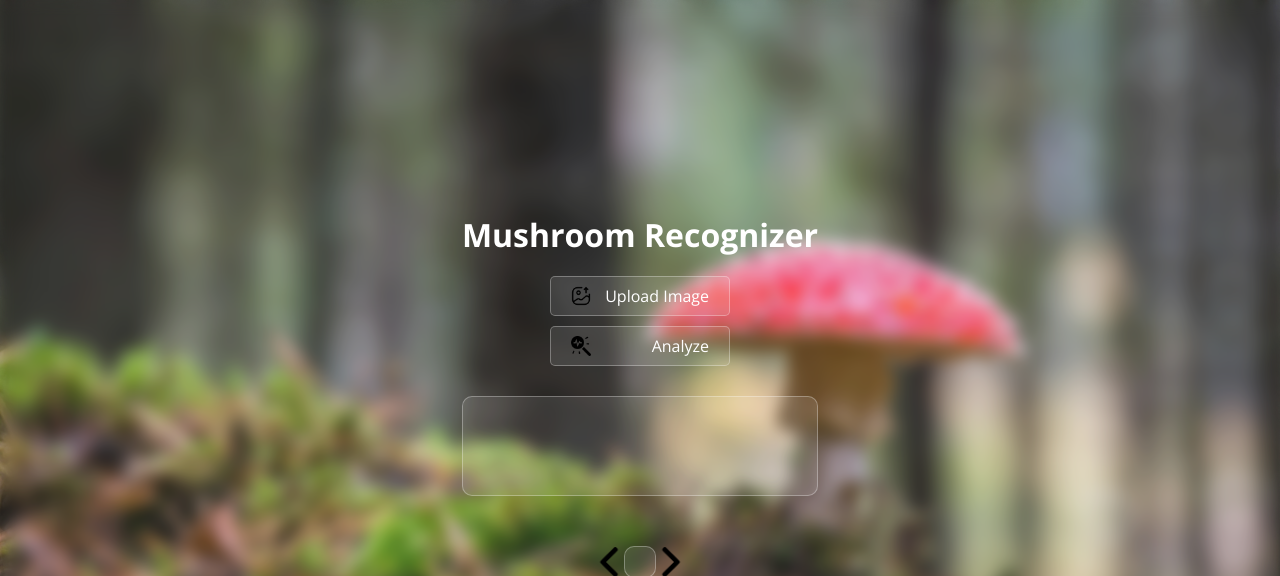
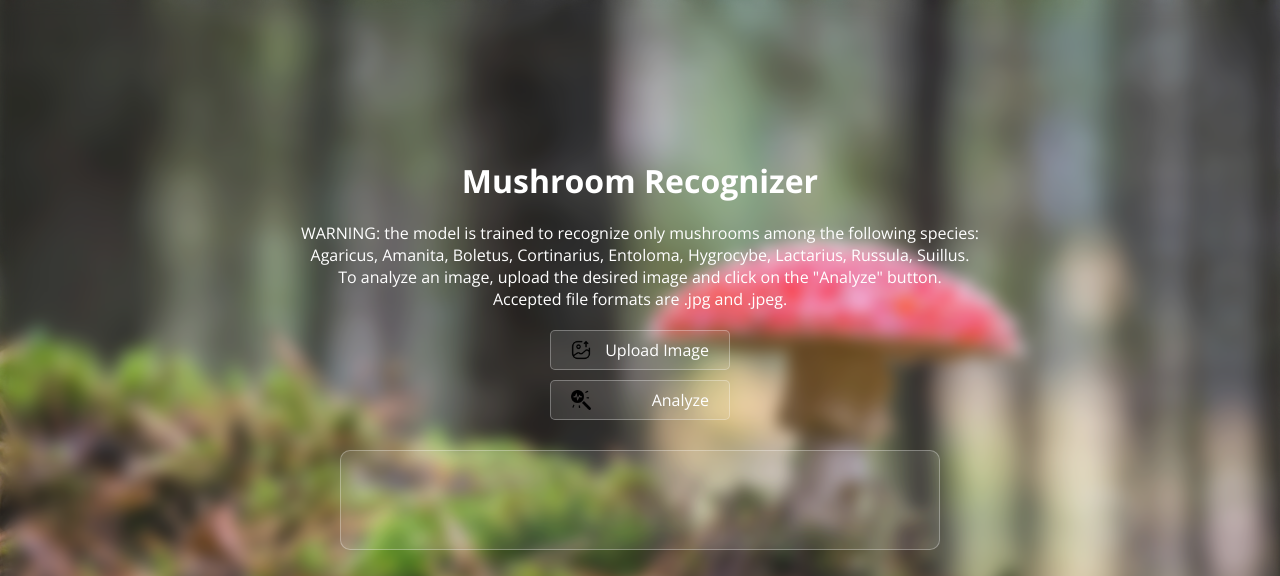
Before and after one commit to AndreaZanasi/MushroomRecognizer, a Flask app: page /recognizer in a window 1280 px wide. Shown: the top 576 px of the page. Run offline with Flask 3, Linux system fonts and the light colour scheme; the visitor is signed in with stand-in values (Sample User, id 1).

Commit message:
Refactor CSS and JavaScript files for image upload functionality

```diff
--- a/static/recognizer.css
+++ b/static/recognizer.css
@@ -30,6 +30,12 @@
   -webkit-backdrop-filter: blur(8px);
   background: rgba(255, 255, 255, 0.1);
   z-index: -1;
+}
+
+.warning-text {
+  color: rgba(255, 255, 255);
+  font-size: 16px;
+  text-align: center;
 }
 
 #result {
--- /dev/null
+++ b/static/recognizer.js
@@ -0,0 +1,78 @@
+const imageUpload = document.getElementById('image-upload');
+const selectedImage = document.getElementById('selected-image-name');
+const resultDiv = document.getElementById('result');
+const loader = document.getElementById('loader');
+const predictionText = document.getElementById('prediction-text');
+const imageContainer = document.getElementById('image-gallery');
+const fileNameElement = document.getElementById('file-name');
+const filePredictionElement = document.getElementById('file-prediction');
+const fileConfidenceElement = document.getElementById('file-confidence');
+let images = [];
+let currentIndex = 0;
+
+imageUpload.addEventListener('change', function() {
+    const fileName = this.files.length > 0 ? this.files[0].name : 'No file selected';
+    selectedImage.innerText = fileName;
+});
+
+document.getElementById('upload-form').onsubmit = async function(event) {
+    event.preventDefault();
+    loader.style.display = 'block';
+    predictionText.innerHTML = '';
+    const formData = new FormData(this);
+    const response = await fetch('/recognizer', {
+        method: 'POST',
+        body: formData
+    });
+    const result = await response.json();
+    const predictions = result.predictions;
+    const confidences = result.confidences;
+    predictionText.innerHTML = `<p>${predictions}: ${confidences}%</p>`;
+    loader.style.display = 'none';
+};
+
+/**
+ * Fetches previously analyzed images from the server.
+ */
+async function fetchImages() {
+        try {
+                const response = await fetch('/get_analyzed_images');
+                const data = await response.json();
+                console.log(data)
+                images = data.images || [];
+                if (images.length > 0) {
+                        displayImage(0);
+                } else {
+                        console.log('No previously analyzed images found.');
+                }
+        } catch (error) {
+                console.error('Error fetching previously analyzed images:', error);
+        }
+}
+
+/**
+ * Displays the image at the specified index along with its prediction and confidence.
+ * @param {number} index - The index of the image to display.
+ */
+function displayImage(index) {
+        if (images.length > 0) {
+                const image = images[index];
+                imageContainer.innerHTML = `<img src="/uploads/${image.filename}" alt="${image.filename}" class="gallery-image">`;
+                fileNameElement.innerText = `File Name: ${image.filename}`;
+                filePredictionElement.innerText = `Prediction: ${image.prediction}`;
+                fileConfidenceElement.innerText = `Confidence: ${image.confidence}`;
+        }
+}
+
+/**
+ * Scrolls through the images in the specified direction.
+ * @param {number} direction - The direction to scroll (1 for next, -1 for previous).
+ */
+function scrollImages(direction) {
+        if (images.length > 0) {
+                currentIndex = (currentIndex + direction + images.length) % images.length;
+                displayImage(currentIndex);
+        }
+}
+
+fetchImages();
--- a/templates/recognizer.html
+++ b/templates/recognizer.html
@@ -12,6 +12,18 @@
       <h1>Mushroom Recognizer</h1>
     </header>
     <main>
+      <p class="warning-text">
+        WARNING: the model is trained to recognize only mushrooms among the following species:
+      </p>
+      <p class="warning-text">
+        Agaricus, Amanita, Boletus, Cortinarius, Entoloma, Hygrocybe, Lactarius, Russula, Suillus.
+      </p>
+      <p class="warning-text">
+        To analyze an image, upload the desired image and click on the "Analyze" button.
+      </p>
+      <p class="warning-text">
+        Accepted file formats are .jpg and .jpeg.
+      </p>
       <section class="upload-section">
         <form id="upload-form" action="/recognizer" method="post" enctype="multipart/form-data">
           <label for="image-upload" class="upload-button">
@@ -42,74 +54,6 @@
       </section>
     </main>
   </div>
-  <script>
-    const imageUpload = document.getElementById('image-upload');
-    const selectedImage = document.getElementById('selected-image-name');
-    const resultDiv = document.getElementById('result');
-    const loader = document.getElementById('loader');
-    const predictionText = document.getElementById('prediction-text');
-    const imageContainer = document.getElementById('image-gallery');
-    const fileNameElement = document.getElementById('file-name');
-    const filePredictionElement = document.getElementById('file-prediction');
-    const fileConfidenceElement = document.getElementById('file-confidence');
-    let images = [];
-    let currentIndex = 0;
-
-    imageUpload.addEventListener('change', function() {
-      const fileName = this.files.length > 0 ? this.files[0].name : 'No file selected';
-      selectedImage.innerText = fileName;
-    });
-
-    document.getElementById('upload-form').onsubmit = async function(event) {
-      event.preventDefault();
-      loader.style.display = 'block';
-      predictionText.innerHTML = '';
-      const formData = new FormData(this);
-      const response = await fetch('/recognizer', {
-        method: 'POST',
-        body: formData
-      });
-      const result = await response.json();
-      const predictions = result.predictions;
-      const confidences = result.confidences;
-      predictionText.innerHTML = `<p>${predictions}: ${confidences}%</p>`;
-      loader.style.display = 'none';
-    };
-
-    async function fetchImages() {
-        try {
-            const response = await fetch('/get_analyzed_images');
-            const data = await response.json();
-            console.log(data)
-            images = data.images || [];
-            if (images.length > 0) {
-                displayImage(0);
-            } else {
-                console.log('No previously analyzed images found.');
-            }
-        } catch (error) {
-            console.error('Error fetching previously analyzed images:', error);
-        }
-    }
-
-    function displayImage(index) {
-        if (images.length > 0) {
-            const image = images[index];
-            imageContainer.innerHTML = `<img src="/uploads/${image.filename}" alt="${image.filename}" class="gallery-image">`;
-            fileNameElement.innerText = `File Name: ${image.filename}`;
-            filePredictionElement.innerText = `Prediction: ${image.prediction}`;
-            fileConfidenceElement.innerText = `Confidence: ${image.confidence}`;
-        }
-    }
-
-    function scrollImages(direction) {
-        if (images.length > 0) {
-            currentIndex = (currentIndex + direction + images.length) % images.length;
-            displayImage(currentIndex);
-        }
-    }
-
-    fetchImages();
-  </script>
+  <script src="/static/recognizer.js"></script>
 </body>
 </html>
```
